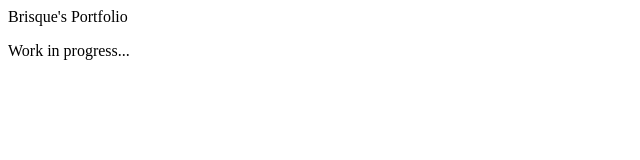
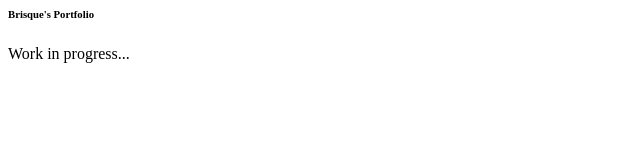
Before and after one commit to brisque5747/portfolio-website, a plain HTML site: page index.html in a window 1280 px wide. Shown: the full height of the page, 0-640 px from the left. Drawn offline with Linux system fonts and the light colour scheme.

Commit message:
Fixing small error in index.html

```diff
--- a/index.html
+++ b/index.html
@@ -3,7 +3,7 @@
   <title>Brisque's Portfolio</title>
  </head>
  <body>
-  <h7>Brisque's Portfolio</h7>
+  <h6>Brisque's Portfolio</h6>
   <p>Work in progress...</p>
  </body>
 </html>
```
